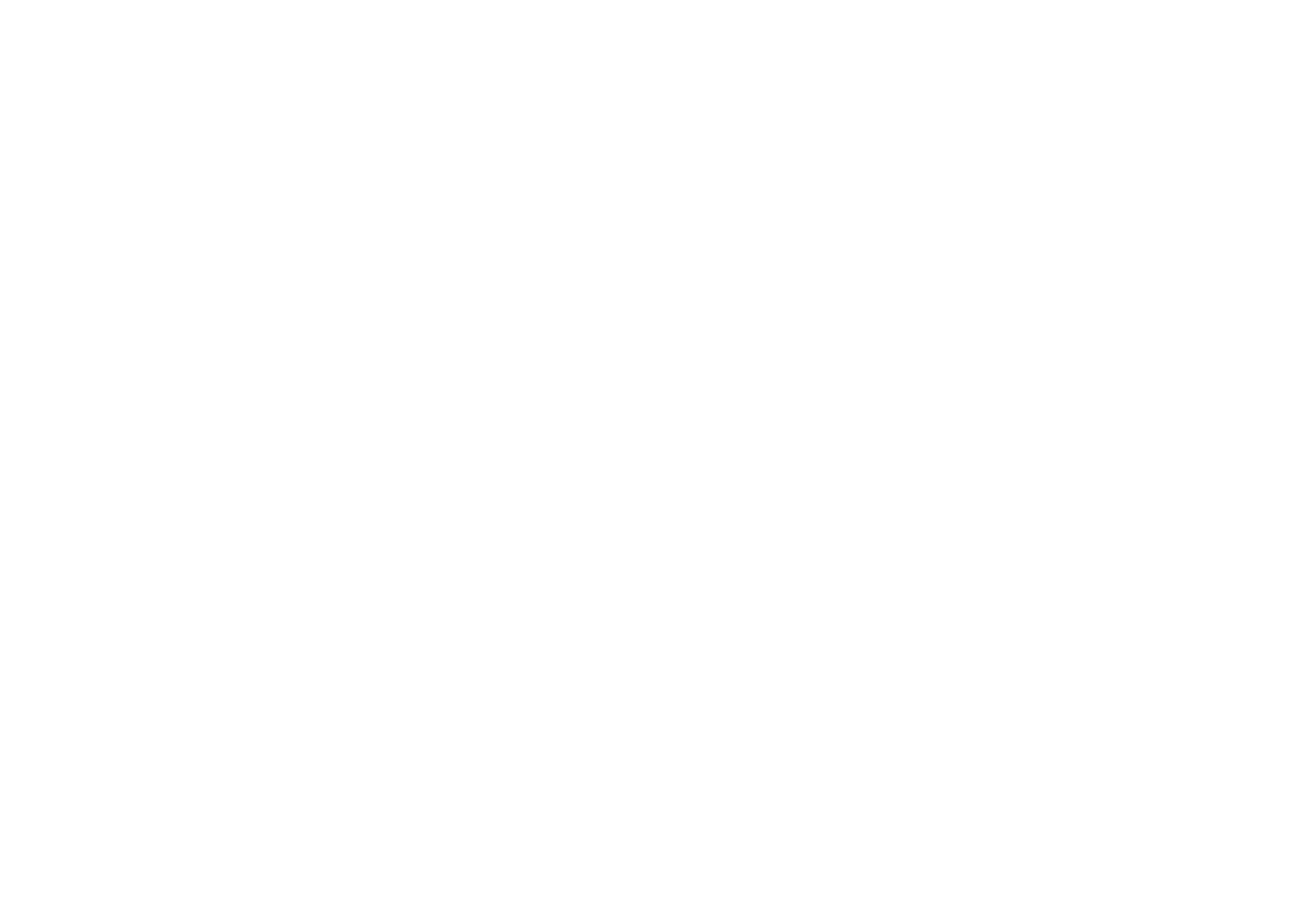
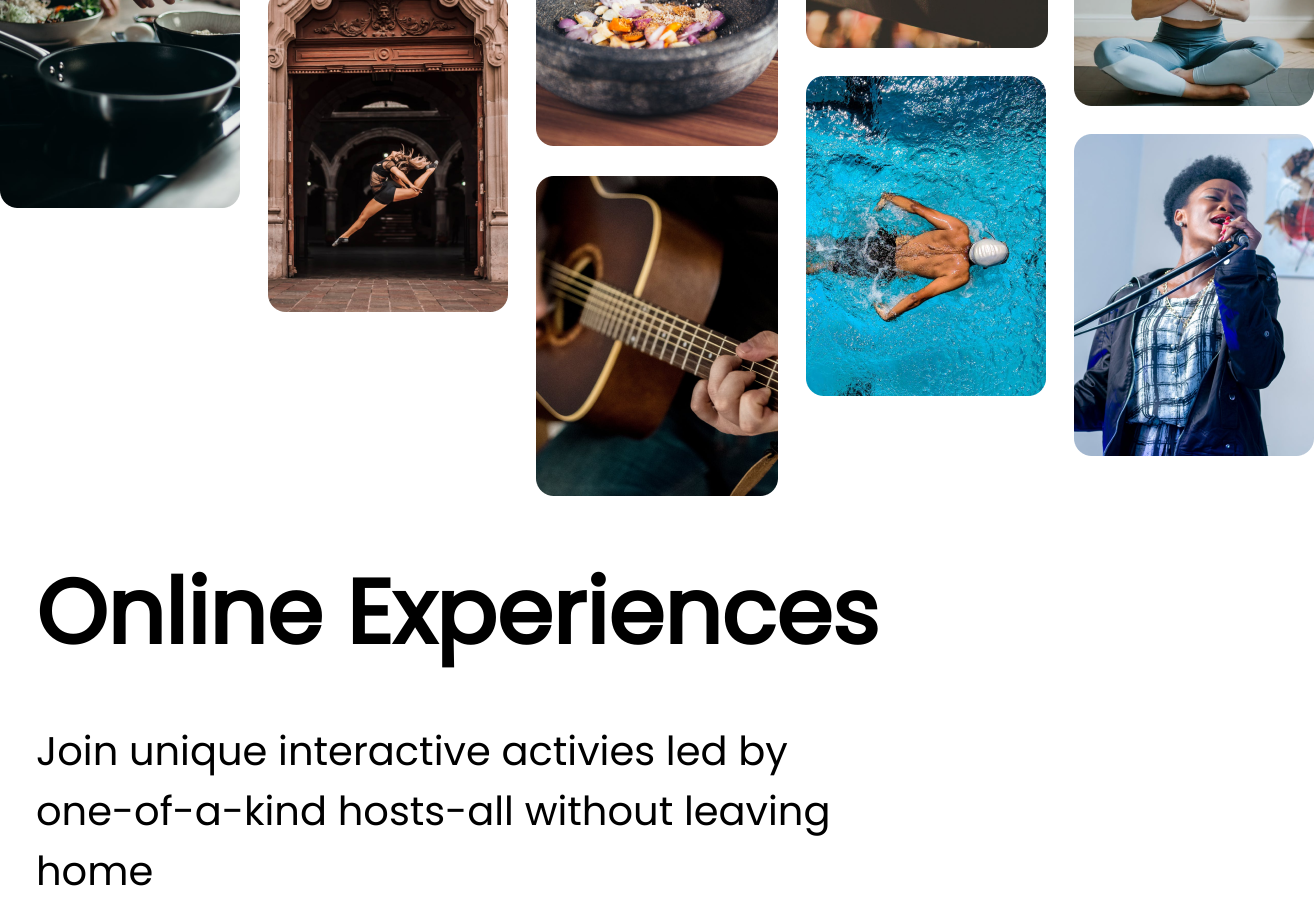
Before and after one commit to htder/scrimba-react, a React (Create React App) app in the folder airbnb-exp-clone/: page / in a window 1280 px wide. Shown: the part 394-1318 px from the top of the page, 1314 px wide, since content can reach past the window. Before the commit the page ends 800 px from the top, so only its background shows below. Built offline with nearby package versions, Linux system fonts and the light colour scheme.

Commit message:
completed hero component

```diff
--- a/airbnb-exp-clone/src/App.css
+++ b/airbnb-exp-clone/src/App.css
@@ -1,9 +1,37 @@
+@import url('https://fonts.googleapis.com/css2?family=Poppins&display=swap');
+
 * {
   box-sizing: border-box;
 }
 
+h1 {
+  margin: 0;
+}
+
 body {
   margin: 0;
+}
+
+.hero--image {
+  display: block;
+  margin: 50px auto;
+}
+
+.hero--text {
+  padding: 0 36px;
+}
+
+.hero--text > p{
+  max-width: 860px;
+  font-size: 40px;
+}
+
+.hero--text h1 {
+  font-size: 90px;
+}
+
+.hero {
+  font-family: 'Poppins';
 }
 
 nav {
--- a/airbnb-exp-clone/src/App.js
+++ b/airbnb-exp-clone/src/App.js
@@ -1,10 +1,12 @@
 import './App.css';
 import Navbar from './components/Navbar';
+import Hero from './components/Hero';
 
 function App() {
   return (
     <div className="App">
       <Navbar />
+      <Hero />
     </div>
   );
 }
--- /dev/null
+++ b/airbnb-exp-clone/src/components/Hero.js
@@ -0,0 +1,17 @@
+import React from 'react'
+import hero from '../images/photo-grid.png';
+
+function Hero() {
+  return (
+    <div className="hero">
+      <img src={hero} className="hero--image"/>
+      <div className="hero--text">
+        <h1>Online Experiences</h1>
+        <p>Join unique interactive activies led by one-of-a-kind hosts-all without leaving home</p>
+      </div>
+    </div>
+
+  );
+}
+
+export default Hero;
```
